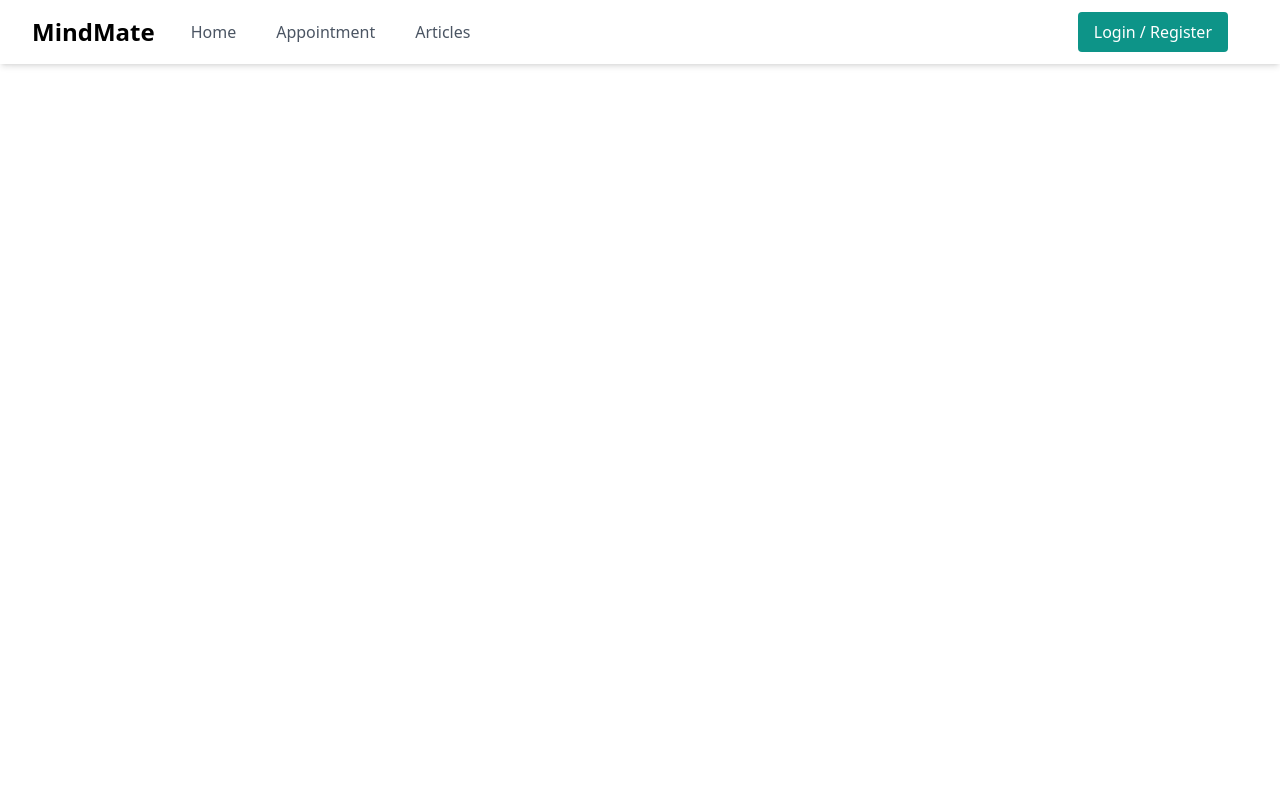
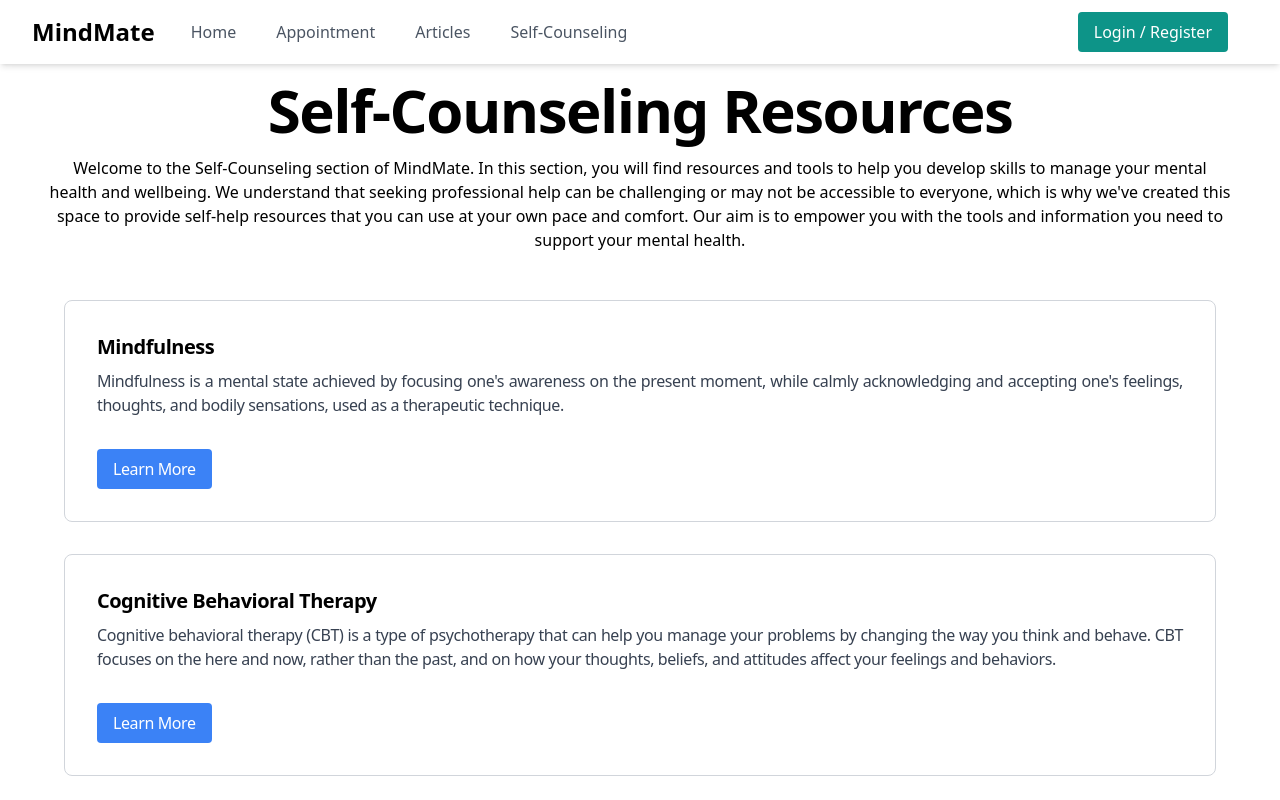
Before and after one commit to itxSaaad/mindmate-gsc23-app-react, a React app: page /selfCounsel in a window 1280 px wide. Shown: the top 800 px of the page. Built offline with nearby package versions, Linux system fonts and the light colour scheme; the HTML template or start-up script is replaced by a standard one.

Commit message:
Added: Self-Counseling Screen

```diff
--- a/src/App.jsx
+++ b/src/App.jsx
@@ -10,6 +10,7 @@ import NavbarCmp from "./components/NavbarCmp";
 import AppointmentScreen from "./screens/AppointmentScreen";
 import ArticleDetailsScreen from "./screens/ArticleDetailsScreen";
 import ArticlesScreen from "./screens/ArticlesScreen";
+import CounselingScreen from "./screens/CounselingScreen";
 import HomeScreen from "./screens/HomeScreen";
 import LoginScreen from "./screens/LoginScreen";
 import RegisterScreen from "./screens/RegisterScreen";
@@ -24,6 +25,7 @@ function App() {
           <Route path="/register" element={<RegisterScreen />} />
           <Route path="/login" element={<LoginScreen />} />
           <Route path="/profile" element={<UserProfile />} />
+          <Route path="/selfCounsel" element={<CounselingScreen />} />
           <Route path="/articles/:id" element={<ArticleDetailsScreen />} />
           <Route path="/articles" element={<ArticlesScreen />} />
           <Route path="/appointments" element={<AppointmentScreen />} />
--- a/src/components/NavbarCmp.jsx
+++ b/src/components/NavbarCmp.jsx
@@ -138,6 +138,12 @@ const NavbarCmp = () => {
                 >
                   Articles
                 </Link>
+                <Link
+                  to="/selfCounsel"
+                  className="text-gray-600 block px-3 py-2 text-base hover:text-black hover:font-medium"
+                >
+                  Self-Counseling
+                </Link>
               </div>
             </div>
           </div>
@@ -201,6 +207,12 @@ const NavbarCmp = () => {
           >
             Articles
           </Link>
+          <Link
+            to="/selfCounsel"
+            className="text-gray-500 hover:bg-gray-700 hover:text-white block px-3 py-2 rounded-md text-base font-medium"
+          >
+            Self-Counseling
+          </Link>
         </div>
       </div>
     </nav>
--- /dev/null
+++ b/src/screens/CounselingScreen.jsx
@@ -0,0 +1,83 @@
+import React from "react";
+
+const CounselingScreen = () => {
+  const exercises = [
+    {
+      id: 1,
+      title: "Mindfulness",
+      description:
+        "Mindfulness is a mental state achieved by focusing one's awareness on the present moment, while calmly acknowledging and accepting one's feelings, thoughts, and bodily sensations, used as a therapeutic technique.",
+      link: "https://www.mayoclinic.org/tests-procedures/mindfulness/about/pac-20384680",
+    },
+    {
+      id: 2,
+      title: "Cognitive Behavioral Therapy",
+      description:
+        "Cognitive behavioral therapy (CBT) is a type of psychotherapy that can help you manage your problems by changing the way you think and behave. CBT focuses on the here and now, rather than the past, and on how your thoughts, beliefs, and attitudes affect your feelings and behaviors.",
+      link: "https://www.mayoclinic.org/tests-procedures/cognitive-behavioral-therapy/about/pac-20384679",
+    },
+    {
+      id: 3,
+      title: "Meditation",
+      description:
+        "Meditation is a practice where an individual uses a technique  - such as mindfulness, or focusing the mind on a particular object, thought, or activity - to train attention and awareness, and achieve a mentally clear and emotionally calm and stable state.",
+      link: "https://www.mayoclinic.org/tests-procedures/meditation/about/pac-20384681",
+    },
+    {
+      id: 4,
+      title: "Gratitude Journaling",
+      description:
+        "Gratitude journaling is a practice where you write down things you are grateful for. It can be as simple as writing down three things you are grateful for each day. It can also be more in-depth, where you write down why you are grateful for those things.",
+      link: "https://www.mayoclinic.org/tests-procedures/gratitude-journaling/about/pac-20384682",
+    },
+  ];
+
+  return (
+    <section className="min-h-screen h-auto flex flex-col justify-center items-center">
+      <div className="py-auto px-4 mx-auto  text-center lg:py-16 lg:px-12">
+        <h1 className="text-4xl font-bold tracking-tight sm:text-6xl sm:my-4 my-5  text-black">
+          Self-Counseling Resources
+        </h1>
+        <p>
+          Welcome to the Self-Counseling section of MindMate. In this section,
+          you will find resources and tools to help you develop skills to manage
+          your mental health and wellbeing. We understand that seeking
+          professional help can be challenging or may not be accessible to
+          everyone, which is why we've created this space to provide self-help
+          resources that you can use at your own pace and comfort. Our aim is to
+          empower you with the tools and information you need to support your
+          mental health.
+        </p>
+        <div className="flex flex-wrap justify-center mt-8">
+          {exercises.map((exercise) => {
+            return (
+              <div
+                key={exercise.id}
+                className="w-auto h-auto m-4 p-8 border border-gray-300 rounded-lg flex flex-col items-start"
+              >
+                <h2 className="text-xl mb-2 font-bold tracking-tight text-black">
+                  {exercise.title}
+                </h2>
+
+                <p className="text-gray-700 text-base tracking-tight mb-8 text-justify">
+                  {exercise.description}
+                </p>
+
+                <a
+                  href={exercise.link}
+                  target="_blank"
+                  rel="noreferrer"
+                  className=" bg-blue-500 hover:bg-blue-700 text-white rounded font-medium tracking-tight py-2 px-4"
+                >
+                  Learn More
+                </a>
+              </div>
+            );
+          })}
+        </div>
+      </div>
+    </section>
+  );
+};
+
+export default CounselingScreen;
```
